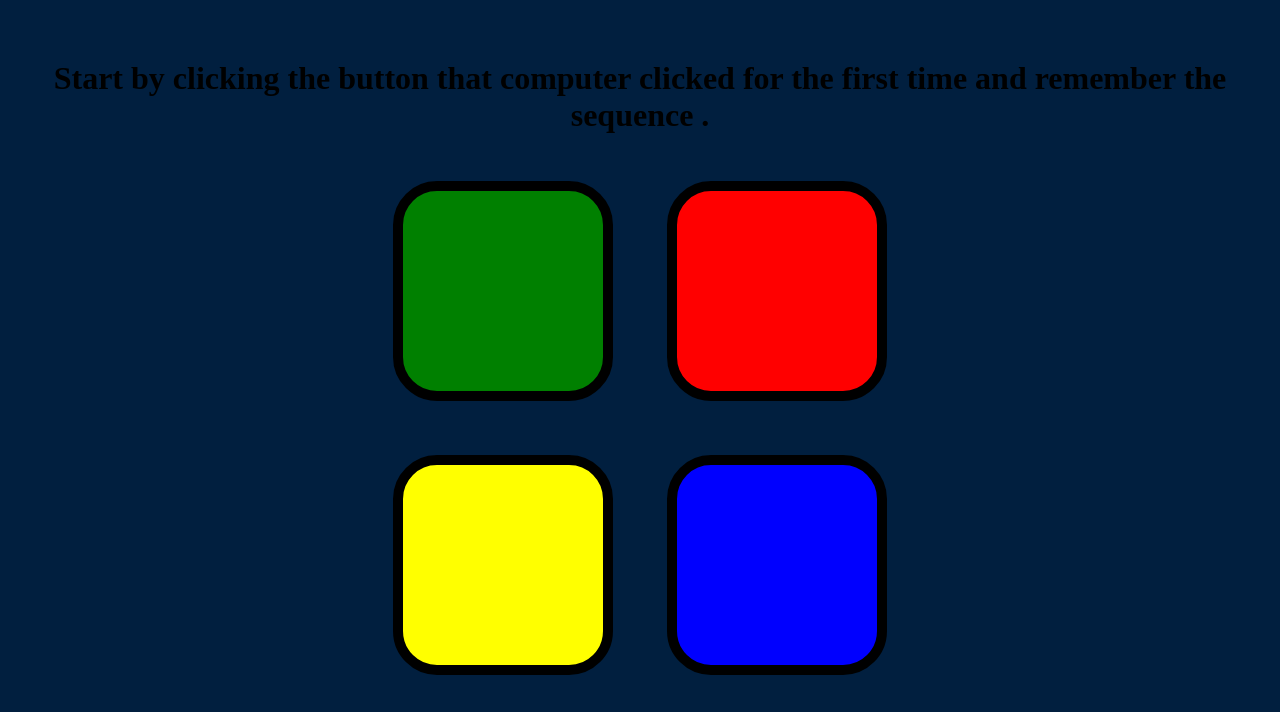
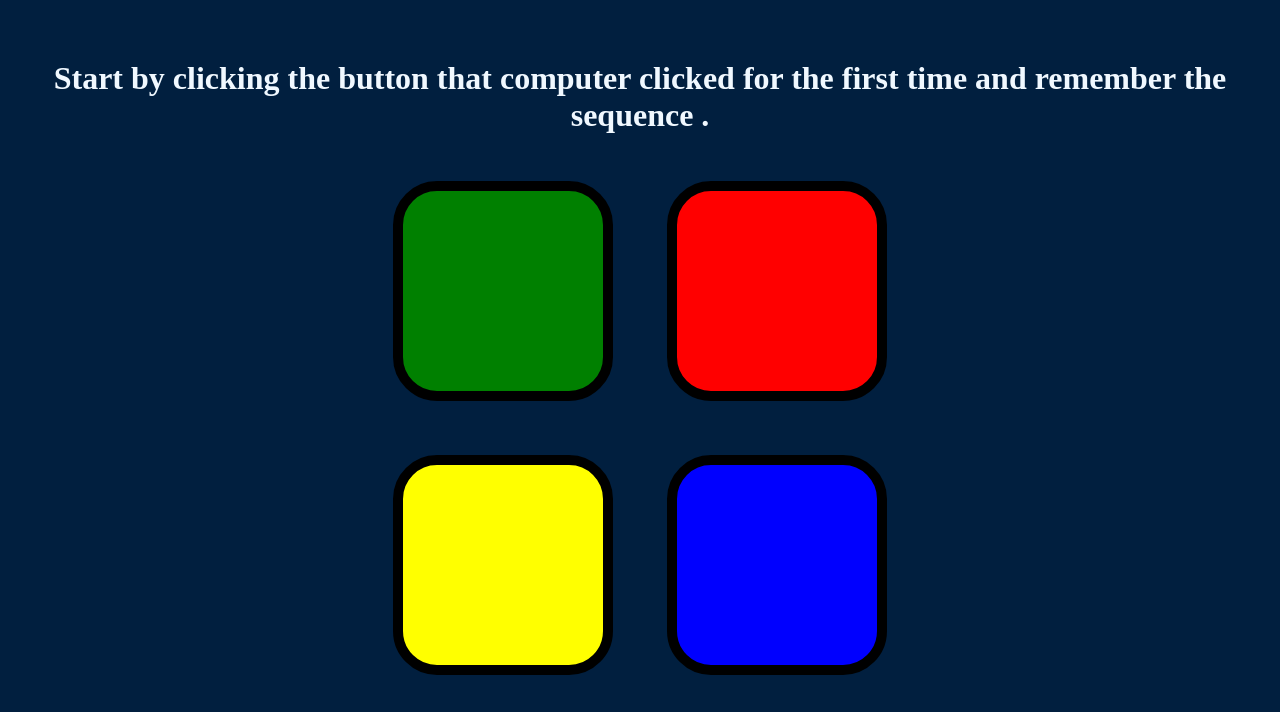
Before and after one commit to devsinghmar18/Simon-Game-project, a plain HTML site: page index.html in a window 1280 px wide. Shown: the part 114-826 px from the top of the page. Drawn offline with nearby package versions, Linux system fonts and the light colour scheme.

Commit message:
added steps section in  styles.css

```diff
--- a/styles.css
+++ b/styles.css
@@ -15,6 +15,10 @@ body {
   width: 50%;
   margin: auto;
 
+}
+
+#steps{
+ color:aliceblue;
 }
 
 .btn {
```
